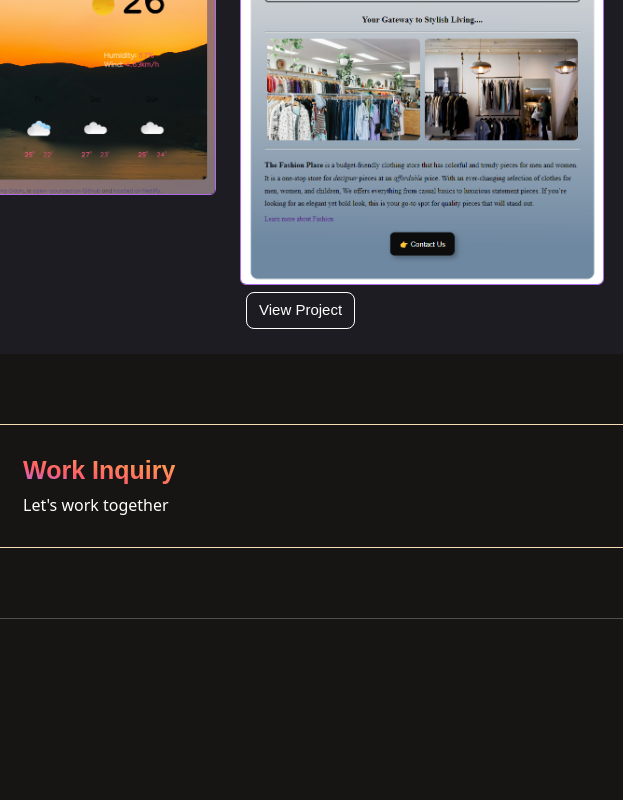
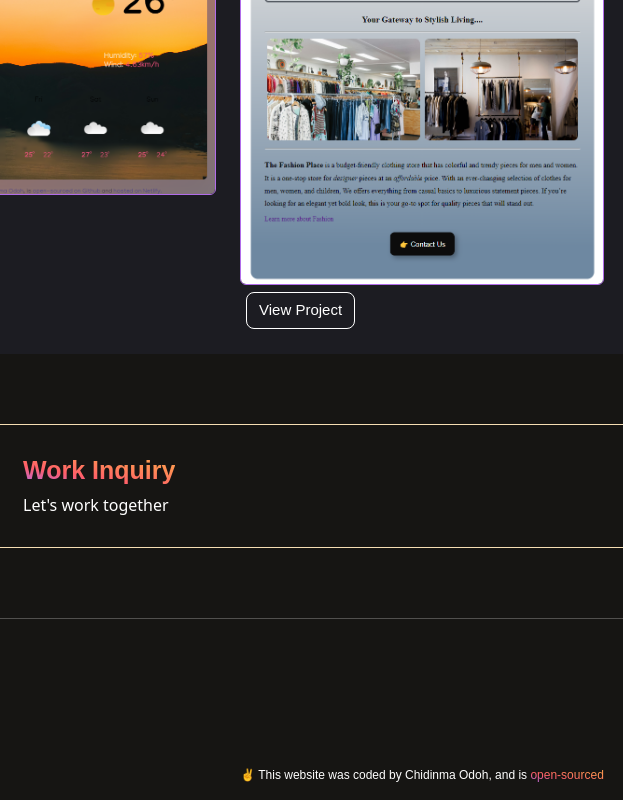
Before and after one commit to Dhymarh/My-Portfolio, a plain HTML site: page index.html in a window 1280 px wide. Shown: the part 774-1574 px from the top of the page, 218-841 px from the left. Before the commit the page ends 1532 px from the top, so only its background shows below. Drawn offline with nearby package versions, Linux system fonts and the light colour scheme; a web font is replaced by a local one.

Commit message:
Updated footer

```diff
--- a/index.html
+++ b/index.html
@@ -131,6 +131,13 @@
             </a>
         </div>
     </footer>
+
+    <p class="text-center mt-5 owner">
+        ✌️ This website was coded by Chidinma Odoh, and is
+        <a href="https://github.com/Dhymarh/My-Portfolio" target="_blank">
+            open-sourced
+        </a>
+    </p>
 </body>
 
 </html>
--- a/styles.css
+++ b/styles.css
@@ -409,6 +409,24 @@ footer .social-links a {
     transition: all 100ms ease-in-out;
 }
 
+.owner{
+    font-family: var(--heading-font-family);
+    color: white;
+    font-size: 12px;
+}
+
+.owner a{
+    background: linear-gradient(10deg, #B16CEA, #FF5E69, #FF8A56, #FFA84B 100%);
+    -webkit-text-fill-color: transparent;
+    -webkit-background-clip: text;
+
+}
+
+.owner a:hover{
+border-bottom: 2px solid #FF5E69;
+}
+
+
 
 @media screen and (max-width:1400px) {
     .coding-img {
```
